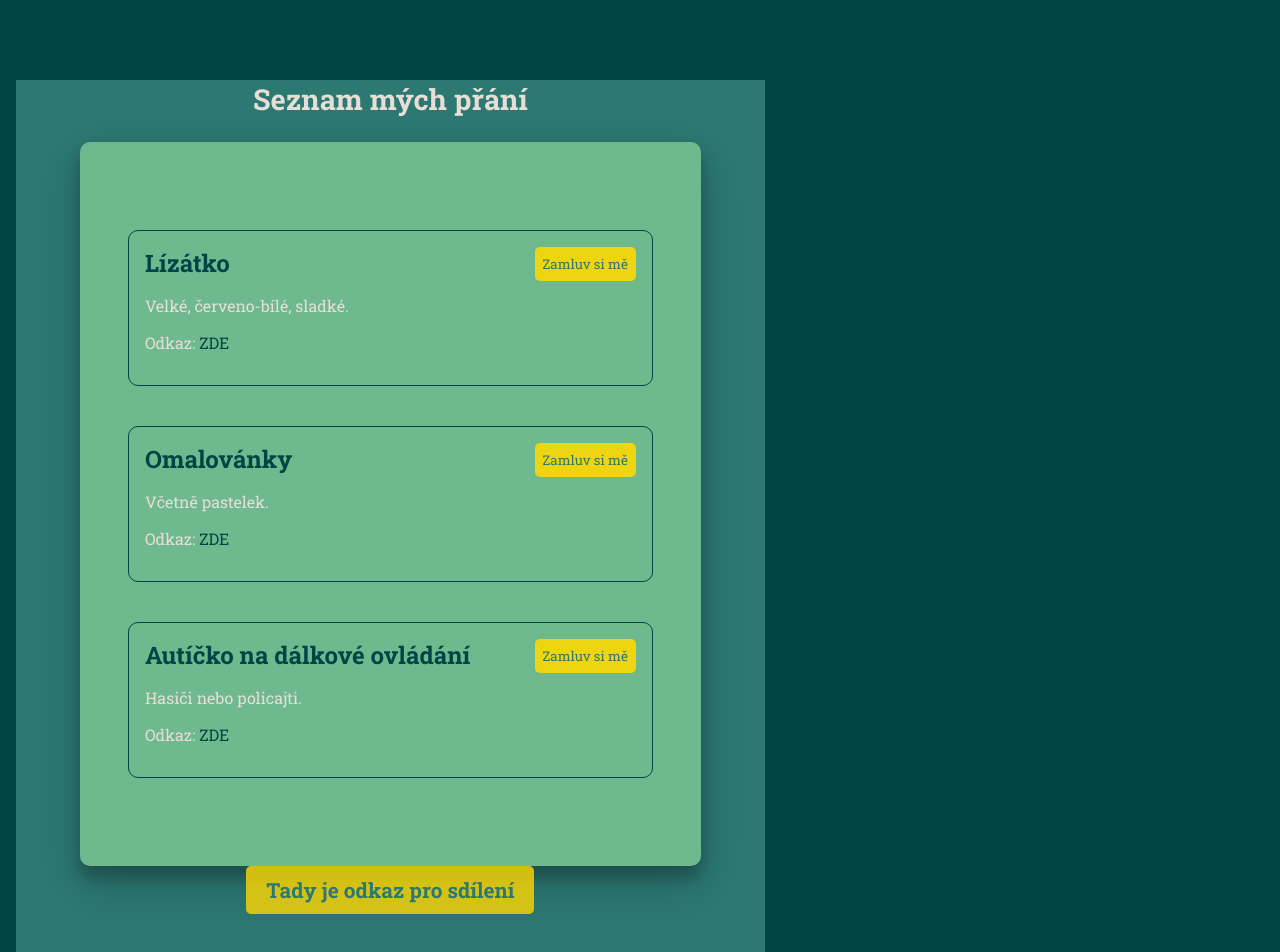
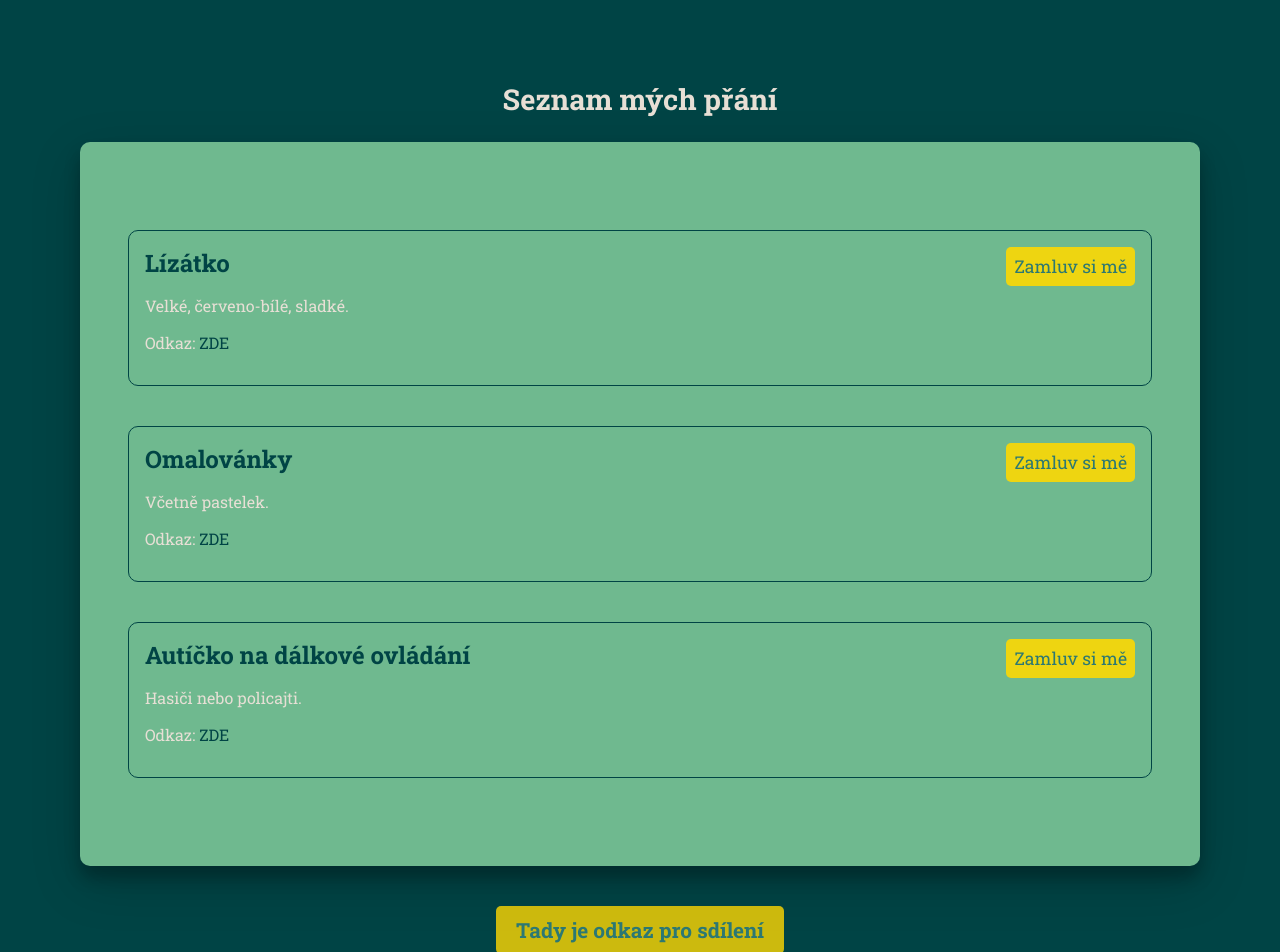
Before and after one commit to JanaNovotna/DA-WEB-Zaverecny-projekt-Jana, a Vue app: page /muj_seznam in a window 1280 px wide. Shown: the top 952 px of the page. Built offline with nearby package versions, Linux system fonts and the light colour scheme; what vue-js-modal would draw is missing.

Commit message:
Z WishForm je modal a ten by se měl ukazovat nad WishPage

```diff
--- a/src/App.vue
+++ b/src/App.vue
@@ -87,6 +87,7 @@ h3 {
   font-family: "Roboto Slab", serif;
   text-decoration: none;
   text-align: center;
+  font-size: 1.1rem;
   background-color: rgba(255, 217, 0, 0.884);
   color: #2c7873;
   max-width: 50vw;
--- a/src/components/Button.vue
+++ b/src/components/Button.vue
@@ -1,6 +1,8 @@
 <template>
   <div>
-    <button class="main__button" v-if="taken === false" @click="changeTaken">Zamluv si mě</button>
+    <button class="main__button" v-if="taken === false" @click="changeTaken">
+      Zamluv si mě
+    </button>
     <button class="main__button" v-else @click="changeTaken">Zamluveno</button>
     <button class="main__button" v-if="myList === true">Smazat přání</button>
   </div>
@@ -12,19 +14,14 @@ export default {
   data() {
     return {
       taken: false,
-      myList: false
+      myList: false,
     };
   },
 
   methods: {
     changeTaken() {
       this.taken = !this.taken;
-    }
-  }
+    },
+  },
 };
 </script>
-<style scoped>
-.book__button {
-  width: 15vw;
-}
-</style>
--- a/src/components/Wish.vue
+++ b/src/components/Wish.vue
@@ -42,6 +42,11 @@ a {
   padding: 1rem;
 }
 
+.container_button {
+  display: flex;
+  justify-content: right;
+}
+
 @media (min-width: 640px) {
   .wish {
     flex-direction: row;
@@ -49,7 +54,6 @@ a {
   }
 
   .container_button {
-    display: flex;
     align-items: flex-start;
   }
 }
--- a/src/components/wishPage.vue
+++ b/src/components/wishPage.vue
@@ -2,6 +2,9 @@
   <div class="wishpage">
     <div class="container_title">
       <h2>Seznam mých přání</h2>
+    </div>
+    <div v-if="isModalOpen" class="modal">
+      <wishForm />
     </div>
 
     <wishList />
@@ -25,14 +28,18 @@ export default {
       let URL = window.location.href;
       console.log(URL);
     },
+    show() {
+      this.$modal.show("newWish");
+    },
+    hide() {
+      this.$modal.hide("newWish");
+    },
   },
 };
 </script>
 <style scoped>
 .wishpage {
   margin: 10vh 0;
-  width: 60%;
-  background-color: #2c7873;
   padding: 0 5vw;
 }
 
@@ -54,6 +61,6 @@ button {
   font-family: "Roboto Slab", serif;
   font-size: 1.3rem;
   font-weight: bold;
-  margin-bottom: 5vh;
+  margin: 5vh 0;
 }
 </style>
```
